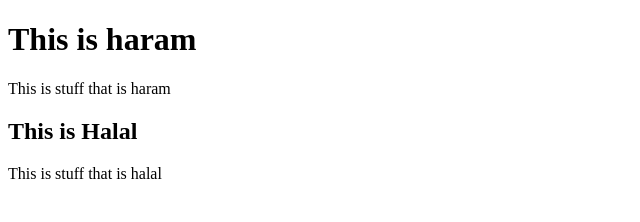
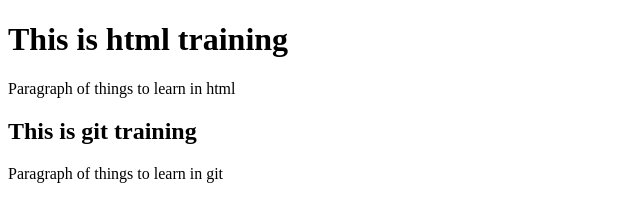
Before and after one commit to BasharBakri/HTML-training, a plain HTML site: page index.html in a window 1280 px wide. Shown: the whole page, without its empty margins (0-640 px from the left). Drawn offline with Linux system fonts and the light colour scheme.

Commit message:
html training 1

```diff
--- a/index.html
+++ b/index.html
@@ -7,10 +7,10 @@
     <title>Document</title>
 </head>
 <body>
-    <h1> This is haram</h1>
-    <p> This is stuff that is haram </p>
-    <h2> This is Halal</h2>
-    <p> This is stuff that is halal</p>
+    <h1> This is html training</h1>
+    <p> Paragraph of things to learn in html </p>
+    <h2> This is git training</h2>
+    <p> Paragraph of things to learn in git</p>
 
 </body>
 </html>
```
